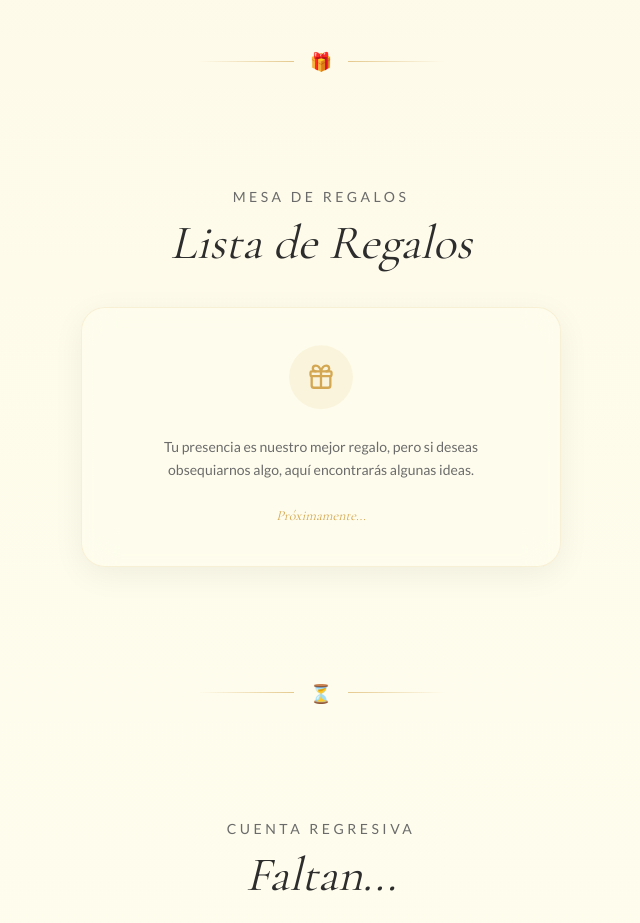
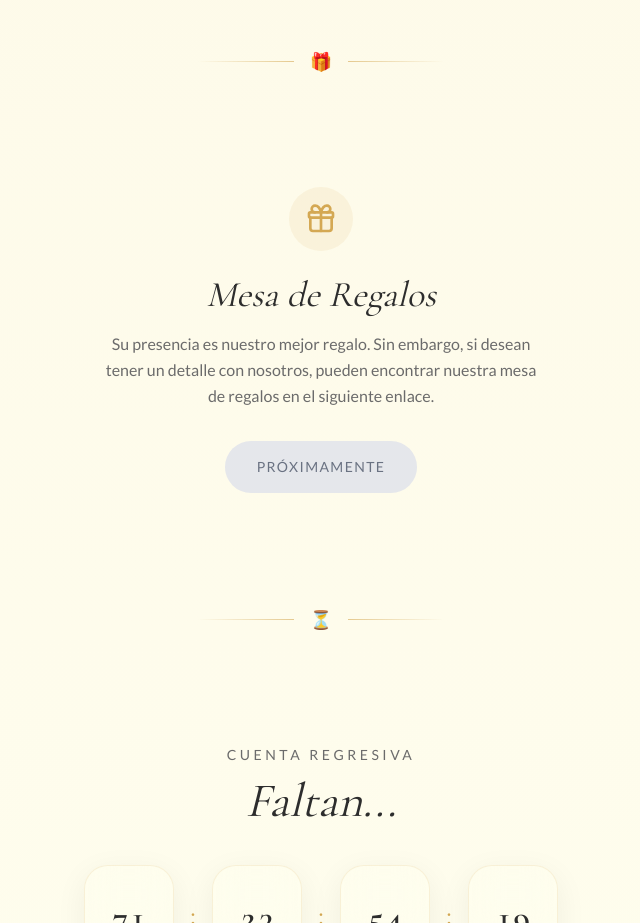
Before and after one commit to AxelLangle/invitacion-boda, a Next.js app: page /invitacion in a window 1280 px wide. Shown: the part 4100-5023 px from the top of the page, without its empty margins (319-959 px from the left). Built offline with nearby package versions, Linux system fonts and the light colour scheme.

Commit message:
Actualizar src/components/invitation/GiftsSection.tsx con integración de base de datos Supabase

```diff
--- a/src/components/invitation/GiftsSection.tsx
+++ b/src/components/invitation/GiftsSection.tsx
@@ -1,62 +1,53 @@
 "use client";
 
+import { useEffect, useState } from "react";
 import { motion } from "motion/react";
 import { Gift, ExternalLink } from "lucide-react";
-import { useEffect, useState } from "react";
 import { getAdminSettings } from "@/lib/supabase";
 
 export default function GiftsSection() {
-  const [giftUrl, setGiftUrl] = useState("");
+  const [giftUrl, setGiftUrl] = useState<string | null>(null);
 
   useEffect(() => {
-    const settings = getAdminSettings();
-    if (settings.giftListUrl) {
-      setGiftUrl(settings.giftListUrl);
+    async function load() {
+      const settings = await getAdminSettings();
+      setGiftUrl(settings.giftListUrl || null);
     }
+    load();
   }, []);
 
   return (
     <motion.section
-      className="py-16 px-4 max-w-lg mx-auto"
+      className="py-16 px-4 max-w-2xl mx-auto text-center"
       initial={{ opacity: 0, y: 30 }}
       whileInView={{ opacity: 1, y: 0 }}
-      viewport={{ once: true }}
-      transition={{ type: "spring", stiffness: 100, damping: 20 }}
+      viewport={{ once: true, margin: "-100px" }}
+      transition={{ duration: 0.8 }}
     >
-      <div className="text-center mb-10">
-        <p
-          className="text-[#6B6B6B] text-sm tracking-[0.25em] uppercase mb-3"
-          style={{ fontFamily: "Lato, sans-serif" }}
-        >
-          Mesa de regalos
-        </p>
+      <div className="mb-6 flex justify-center">
+        <div className="w-16 h-16 rounded-full bg-[#D4A853]/10 flex items-center justify-center">
+          <Gift className="w-8 h-8 text-[#D4A853]" />
+        </div>
+      </div>
+
       <h2
-          className="text-4xl md:text-5xl text-[#2D2D2D]"
+        className="text-4xl text-[#2D2D2D] mb-4"
         style={{
           fontFamily: '"Cormorant Garamond", serif',
           fontWeight: 400,
           fontStyle: "italic",
         }}
       >
-          Lista de Regalos
+        Mesa de Regalos
       </h2>
-      </div>
-
-      <div className="glass-card p-8 md:p-10 text-center">
-        <motion.div
-          className="w-16 h-16 rounded-full bg-[#D4A853]/10 flex items-center justify-center mx-auto mb-6"
-          animate={{ y: [0, -5, 0] }}
-          transition={{ duration: 3, repeat: Infinity, ease: "easeInOut" }}
-        >
-          <Gift className="w-7 h-7 text-[#D4A853]" />
-        </motion.div>
 
       <p
-          className="text-[#6B6B6B] text-sm mb-6 leading-relaxed"
+        className="text-[#6B6B6B] mb-8 leading-relaxed max-w-md mx-auto"
         style={{ fontFamily: "Lato, sans-serif" }}
       >
-          Tu presencia es nuestro mejor regalo, pero si deseas obsequiarnos algo,
-          aquí encontrarás algunas ideas.
+        Su presencia es nuestro mejor regalo. Sin embargo, si desean tener un
+        detalle con nosotros, pueden encontrar nuestra mesa de regalos en el
+        siguiente enlace.
       </p>
 
       {giftUrl ? (
@@ -64,23 +55,23 @@ export default function GiftsSection() {
           href={giftUrl}
           target="_blank"
           rel="noopener noreferrer"
-            className="inline-flex items-center gap-2 px-6 py-3 bg-[#D4A853] text-[#FFFFF0] rounded-xl shadow-md hover:shadow-lg transition-all duration-300 text-sm tracking-[0.1em] uppercase"
+          whileHover={{ scale: 1.02 }}
+          whileTap={{ scale: 0.98 }}
+          className="inline-flex items-center gap-2 px-8 py-4 rounded-full bg-[#800020] text-white tracking-widest uppercase text-sm shadow-xl hover:bg-[#800020]/90 transition-colors"
           style={{ fontFamily: "Lato, sans-serif" }}
-            whileHover={{ scale: 1.03, y: -2 }}
-            whileTap={{ scale: 0.98 }}
         >
-            Ver lista de regalos
+          Ver Mesa de Regalos
           <ExternalLink className="w-4 h-4" />
         </motion.a>
       ) : (
-          <p
-            className="text-[#D4A853] text-sm italic"
-            style={{ fontFamily: '"Cormorant Garamond", serif' }}
+        <button
+          disabled
+          className="inline-flex items-center gap-2 px-8 py-4 rounded-full bg-gray-200 text-gray-500 tracking-widest uppercase text-sm cursor-not-allowed"
+          style={{ fontFamily: "Lato, sans-serif" }}
         >
-            Próximamente...
-          </p>
+          Próximamente
+        </button>
       )}
-      </div>
     </motion.section>
   );
 }
```
Lines whose indentation alone changed are shown as unchanged.
